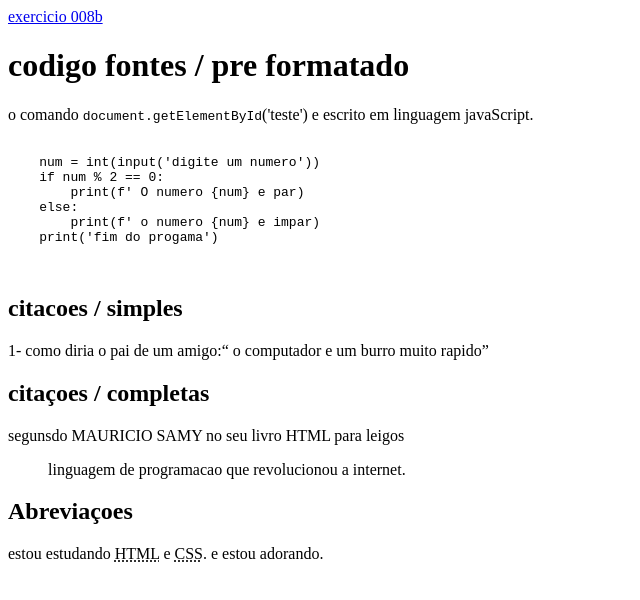
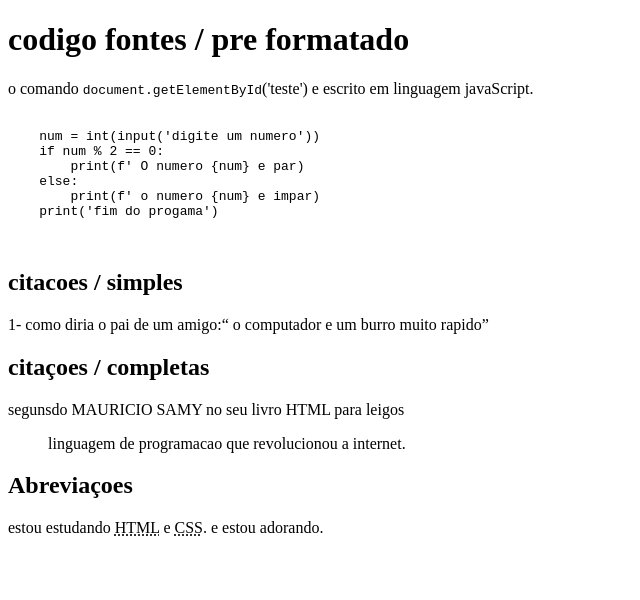
Before and after one commit to oliveira00008/html-css, a plain HTML site: page exercicio/008b/index.html in a window 1280 px wide. Shown: the whole page, without its empty margins (0-640 px from the left). Drawn offline with Linux system fonts and the light colour scheme.

Commit message:
atualizei

```diff
--- a/exercicio/008b/index.html
+++ b/exercicio/008b/index.html
@@ -5,7 +5,6 @@
     <meta http-equiv="X-UA-Compatible" content="IE=edge">
     <meta name="viewport" content="width=device-width, initial-scale=1.0">
     <title>outra formataçoes</title>
-    <a href="https://oliveira00008.github.io/html-css/exercicio/ex026/mq002/">exercicio 008b</a>
 </head>
 <body>
     <h1>codigo fontes / pre formatado</h1>
```
Also changed, not shown: 1 other file.
